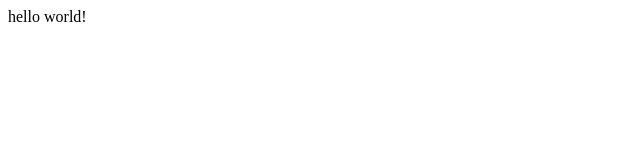
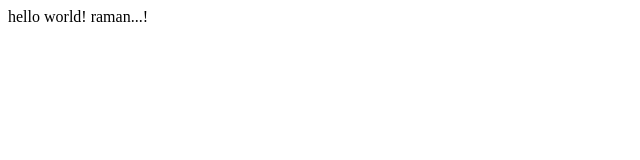
Before and after one commit to shivchandar/demoAngularjs, a plain HTML site: page demoTest.html in a window 1280 px wide. Shown: the full height of the page, 0-640 px from the left. Drawn offline with Linux system fonts and the light colour scheme.

Commit message:
new update

```diff
--- a/demoTest.html
+++ b/demoTest.html
@@ -5,6 +5,6 @@
     <title>Title</title>
 </head>
 <body>
-hello world!
+hello world! raman...!
 </body>
 </html>
```
